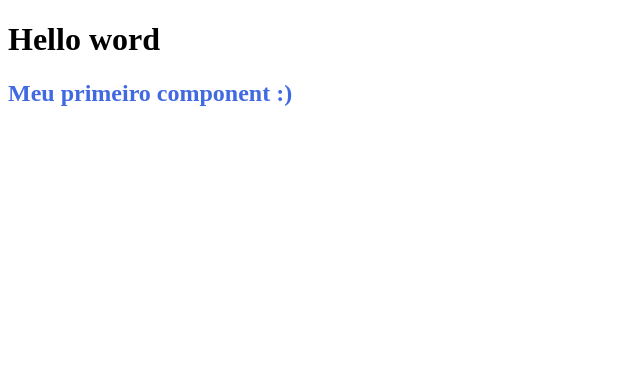
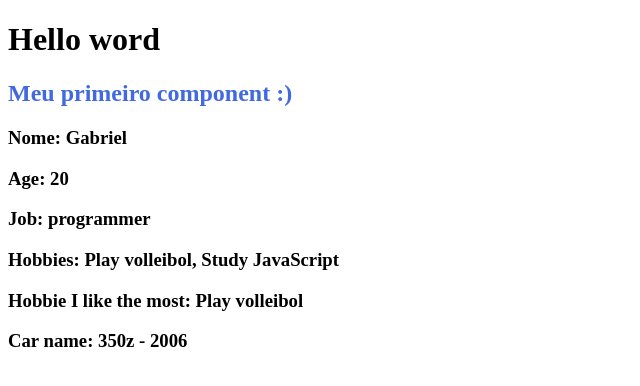
Before and after one commit to GabrielReguera/Curso-Angular, an Angular app: page / in a window 1280 px wide. Shown: the top 386 px of the page, without its empty margins (0-640 px from the left). Built offline with nearby package versions, Linux system fonts and the light colour scheme.

Commit message:
Data insert

```diff
--- a/src/app/components/first-component/first-component.component.html
+++ b/src/app/components/first-component/first-component.component.html
@@ -1 +1,7 @@
 <h2>Meu primeiro component :)</h2>
+<h3>Nome: {{ name }}</h3>
+<h3>Age: {{ age }}</h3>
+<h3>Job: {{ job }}</h3>
+<h3>Hobbies: {{ Hobbies }}</h3>
+<h3>Hobbie I like the most: {{ Hobbies[0] }}</h3>
+<h3>Car name: {{ car.name }} - {{ car.year }}</h3>
--- a/src/app/components/first-component/first-component.component.ts
+++ b/src/app/components/first-component/first-component.component.ts
@@ -7,6 +7,15 @@ import { Component, OnInit } from '@angular/core';
 })
 export class FirstComponentComponent implements OnInit {
 
+  name: string = "Gabriel";
+  age= "20";
+  job= "programmer";
+  Hobbies= ["Play volleibol", " Study JavaScript"];
+  car = {
+    name: "350z",
+    year: "2006"
+  };
+
   constructor() { }
 
   ngOnInit(): void {
```
